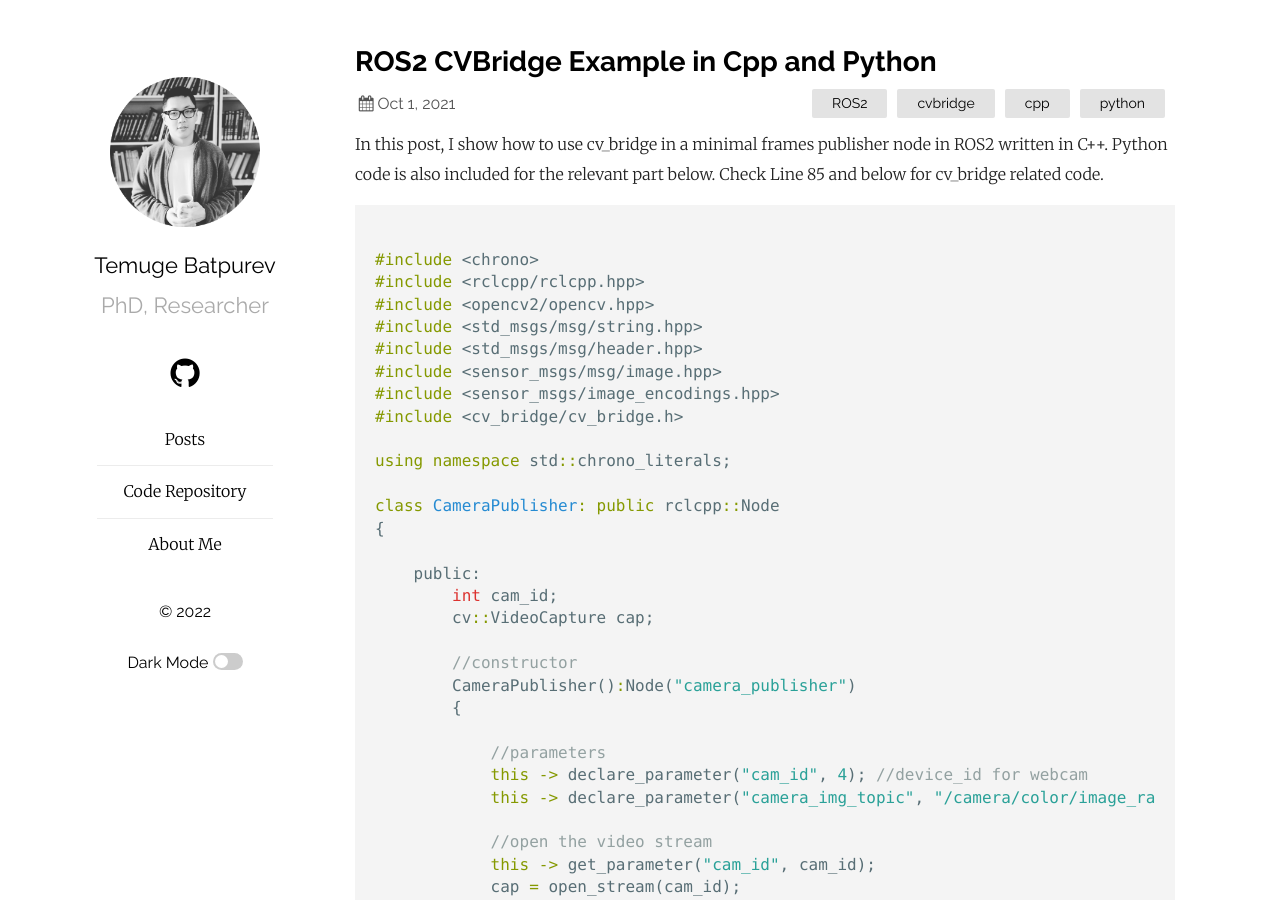
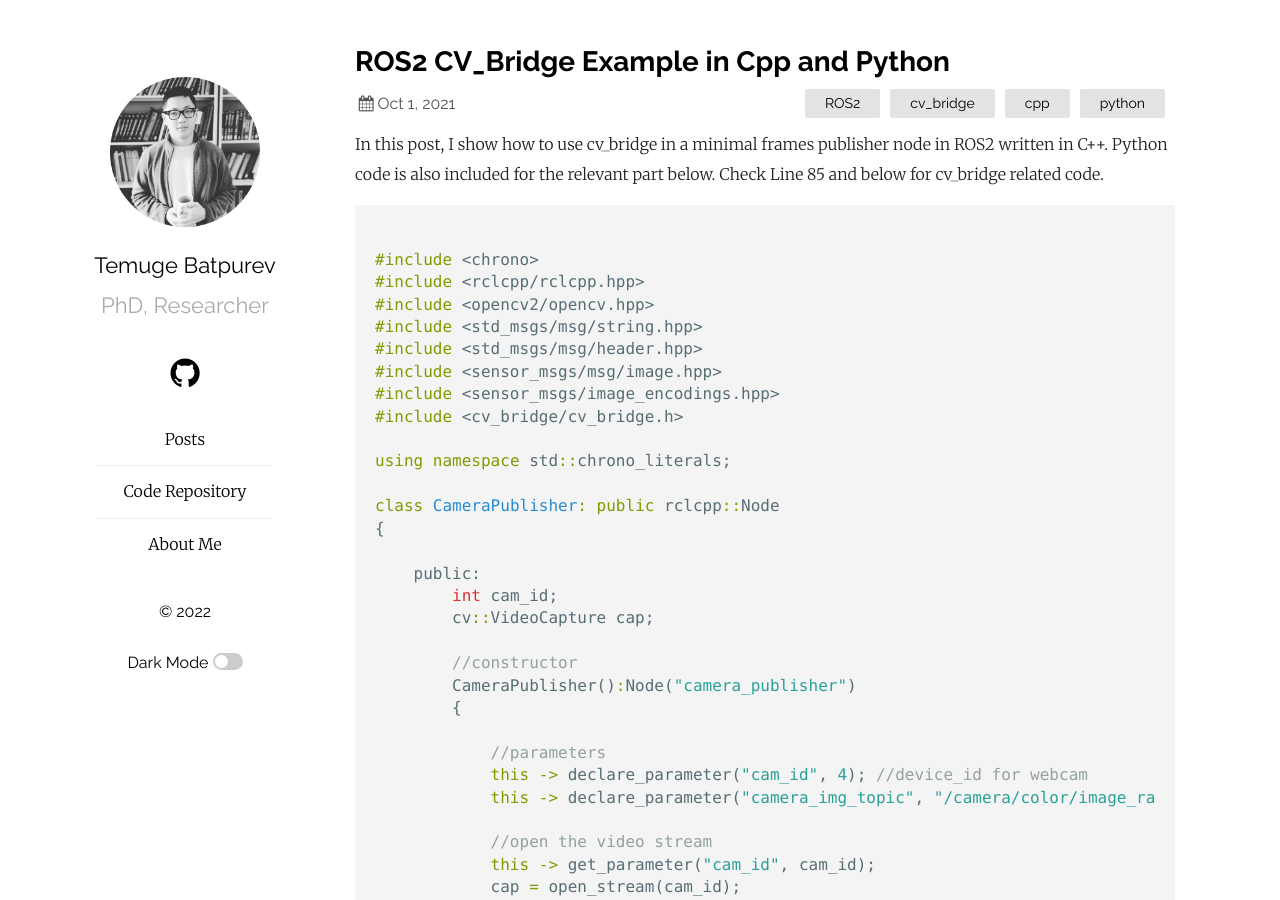
Before and after one commit to TemugeB/temugeb.github.io, a Jekyll site: the page built from _posts/2021-06-23-ros2-cv-bridge-minimal-pubisher.md, in a window 1280 px wide and 900 px high. Built offline with Jekyll 4.4.1, drawn with Linux system fonts in a browser that asks for light colours.

Commit message:
Update and rename 2021-10-01-ros2-cv-bridge-minimal-pubisher.md to 2021-06-23-ros2-cv-bridge-minimal-pubisher.md

```diff
--- a/_posts/2021-10-01-ros2-cv-bridge-minimal-pubisher.md
+++ b/_posts/2021-06-23-ros2-cv-bridge-minimal-pubisher.md
@@ -1,8 +1,8 @@
 ---
 layout: post
-title:  "ROS2 CVBridge Example in Cpp and Python"
+title:  "ROS2 CV_Bridge Example in Cpp and Python"
 date:   2021-10-01 10:00:00 +0000
-categories: ROS2 cvbridge cpp python
+categories: ROS2 cv_bridge cpp python
 ---
 
 In this post, I show how to use cv_bridge in a minimal frames publisher node in ROS2 written in C++. Python code is also included for the relevant part below. Check Line 85 and below for cv_bridge related code.
```
